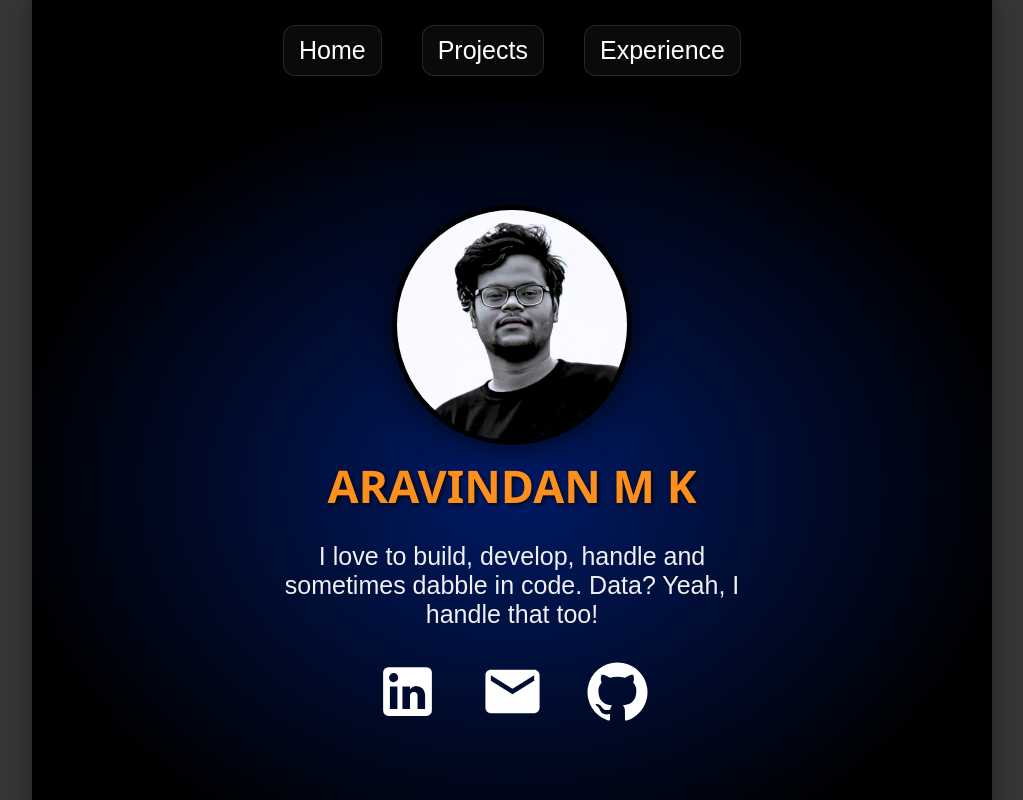
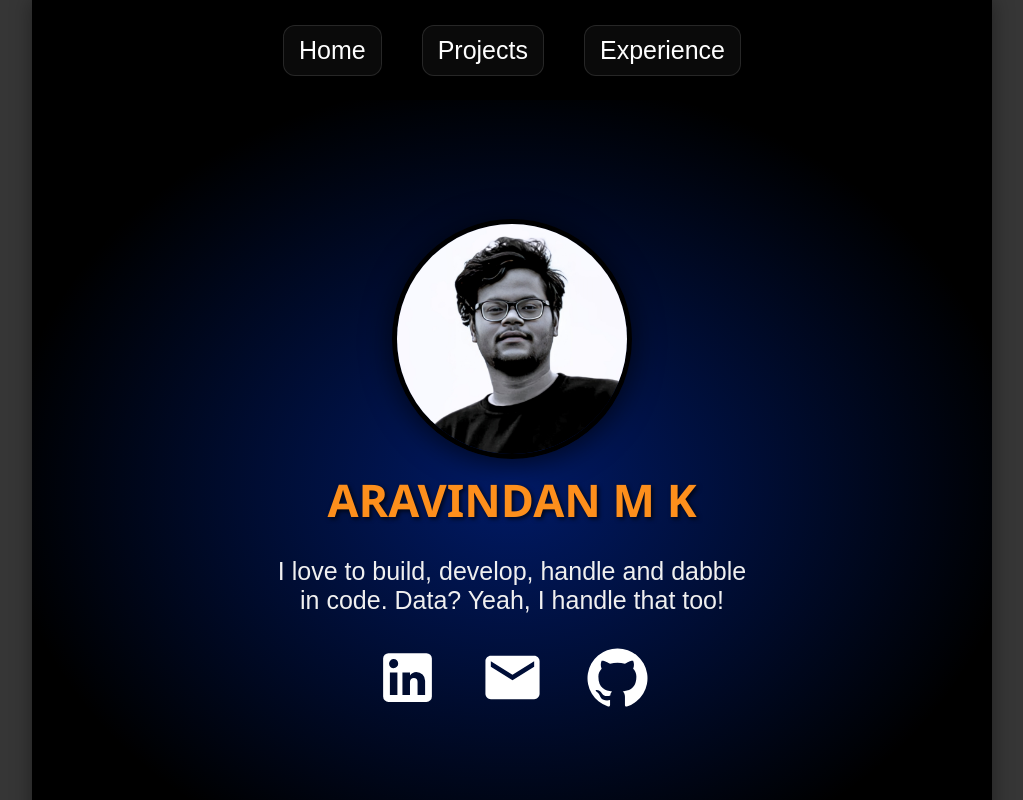
Before and after one commit to MK-Aravindan/Portfolio, a React (Create React App) app: page / in a window 1280 px wide. Shown: the top 800 px of the page, without its empty margins (128-1151 px from the left). Built offline with nearby package versions, Linux system fonts and the light colour scheme.

Commit message:
changes in home.js page

```diff
--- a/src/pages/Home.js
+++ b/src/pages/Home.js
@@ -57,7 +57,7 @@ const Home = () => {
         <h2>ARAVINDAN M K</h2>
         <div className="prompt">
           <p>
-          I love to build, develop, handle and sometimes dabble in code. Data? Yeah, I handle that too!
+          I love to build, develop, handle and dabble in code. Data? Yeah, I handle that too!
           </p>
           <a href="https://www.linkedin.com/in/m-k-aravindan-976728231/">
             <LinkedInIcon />
```
